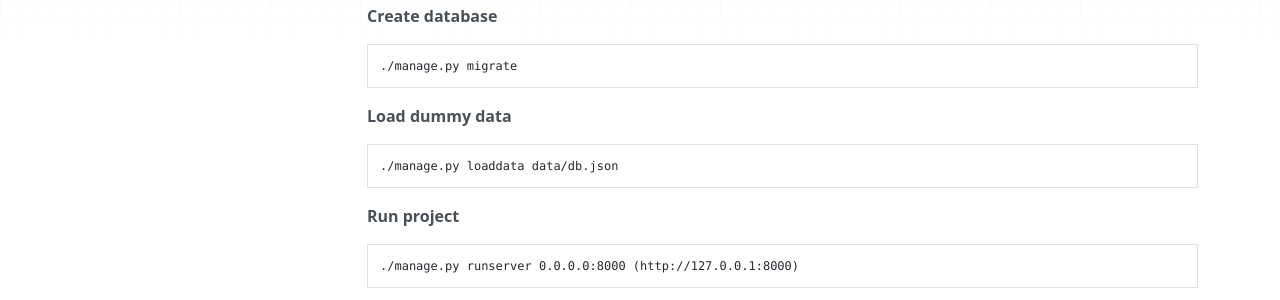
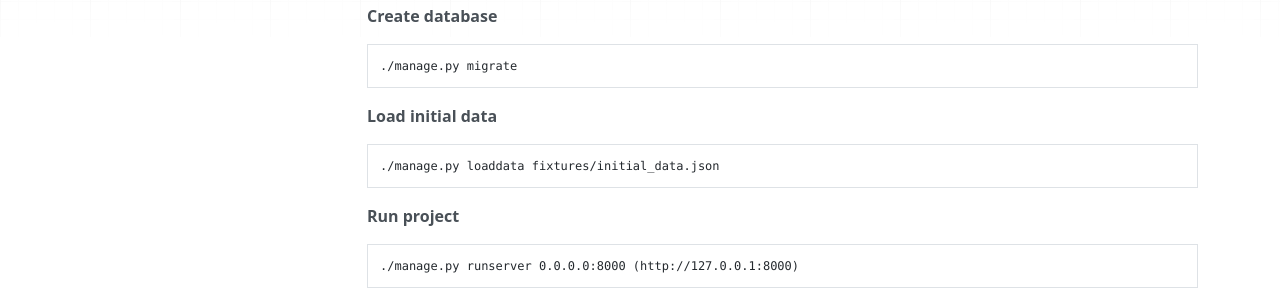
Before and after one commit to crownest/doit-backend, an MkDocs documentation site: the page built from docs/backend/development.md, in a window 1280 px wide and 900 px high, scrolled down 1020 px. Shown: the part 269-569 px from the top of the window. Built offline with MkDocs 1.6.1, drawn with Linux system fonts in a browser that asks for light colours; nearby versions of some CDN libraries; old or Windows-style settings are respelled for this version of MkDocs.

Commit message:
Renamed data.

````diff
--- a/docs/backend/development.md
+++ b/docs/backend/development.md
@@ -65,9 +65,9 @@ pip install -r requirements/extra.txt
 ./manage.py migrate
 ```
 
-**Load dummy data**
+**Load initial data**
 ```bash
-./manage.py loaddata data/db.json
+./manage.py loaddata fixtures/initial_data.json
 ```
 
 **Run project**
````
Also changed, not shown: 4 other files.
